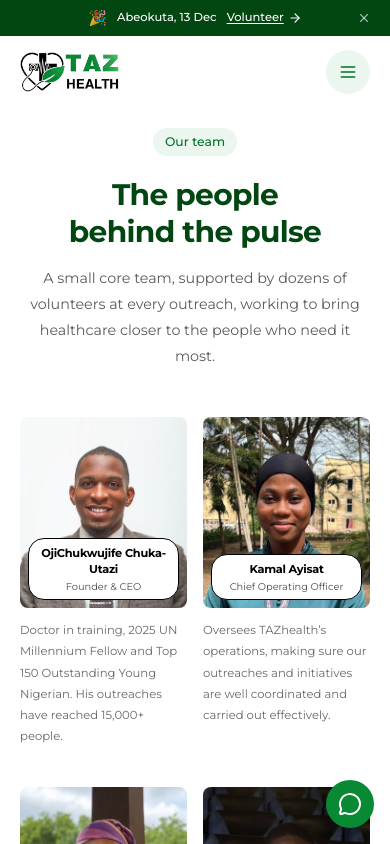
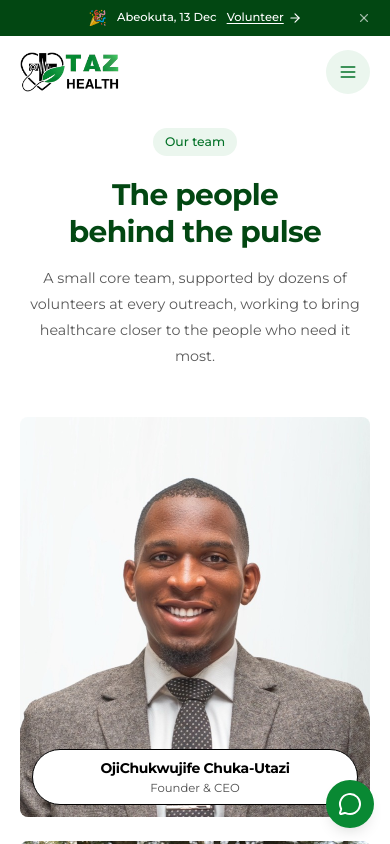
Before and after one commit to tazhealth/tazhealth, a Next.js app: page /team in a window 390 px wide. Shown: the top 844 px of the page. Built offline with nearby package versions, Linux system fonts and the light colour scheme.

Commit message:
feat: improve team member display with updated layout and styling

```diff
--- a/app/team/page.tsx
+++ b/app/team/page.tsx
@@ -28,7 +28,7 @@ export default function Team() {
           </p>
         </Reveal>
 
-        <RevealGroup as="ul" className="mt-12 grid grid-cols-2 gap-x-4 gap-y-10 sm:gap-x-6 sm:gap-y-12 lg:mt-16 lg:grid-cols-4">
+        <RevealGroup as="ul" className="mx-auto mt-12 grid max-w-sm grid-cols-1 gap-6 sm:max-w-none sm:grid-cols-2 lg:mt-16 lg:grid-cols-4">
           {team.map((m) =>
           <RevealItem as="li" key={m.name}>
               <div className="group relative overflow-hidden rounded-lg bg-[#EDEDED]">
@@ -38,12 +38,11 @@ export default function Team() {
                 loading="lazy"
                 className="aspect-[7/8] w-full object-cover transition-transform duration-500 ease-smooth group-hover:scale-[1.03]" />
 
-                <div className="absolute inset-x-2 bottom-2 rounded-2xl border sm:rounded-full border-ink bg-white px-3 py-1.5 text-center sm:inset-x-3 sm:bottom-3 sm:py-2">
-                  <h2 className="text-[13px] font-semibold leading-tight text-ink sm:text-base">{m.name}</h2>
-                  <p className="mt-0.5 text-[11px] leading-tight text-ink/70 sm:text-[13px]">{m.role}</p>
+                <div className="absolute inset-x-3 bottom-3 rounded-full border border-ink bg-white px-4 py-2 text-center">
+                  <h2 className="truncate text-base font-semibold leading-tight text-ink sm:text-[15px] lg:text-base">{m.name}</h2>
+                  <p className="mt-0.5 truncate text-[13px] leading-tight text-ink/70">{m.role}</p>
                 </div>
               </div>
-              <p className="mt-3 text-[13px] leading-relaxed text-ink/60 sm:mt-4 sm:text-[15px]">{m.bio}</p>
             </RevealItem>
           )}
 
```
